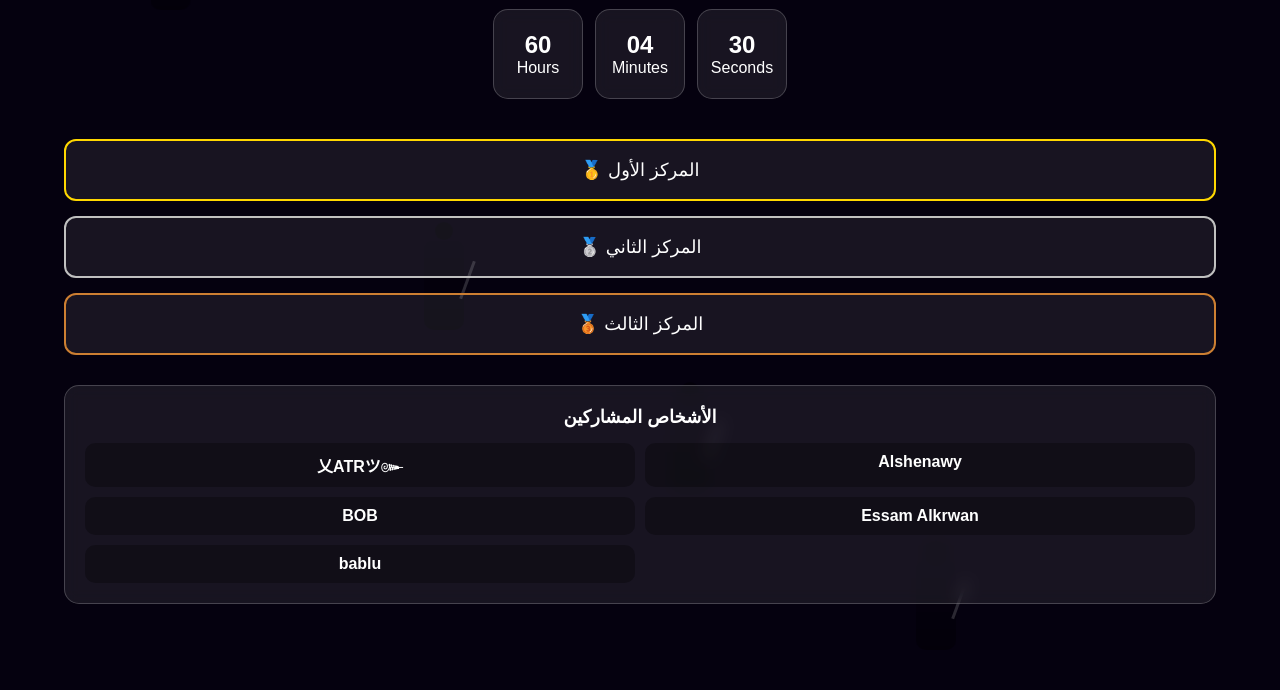
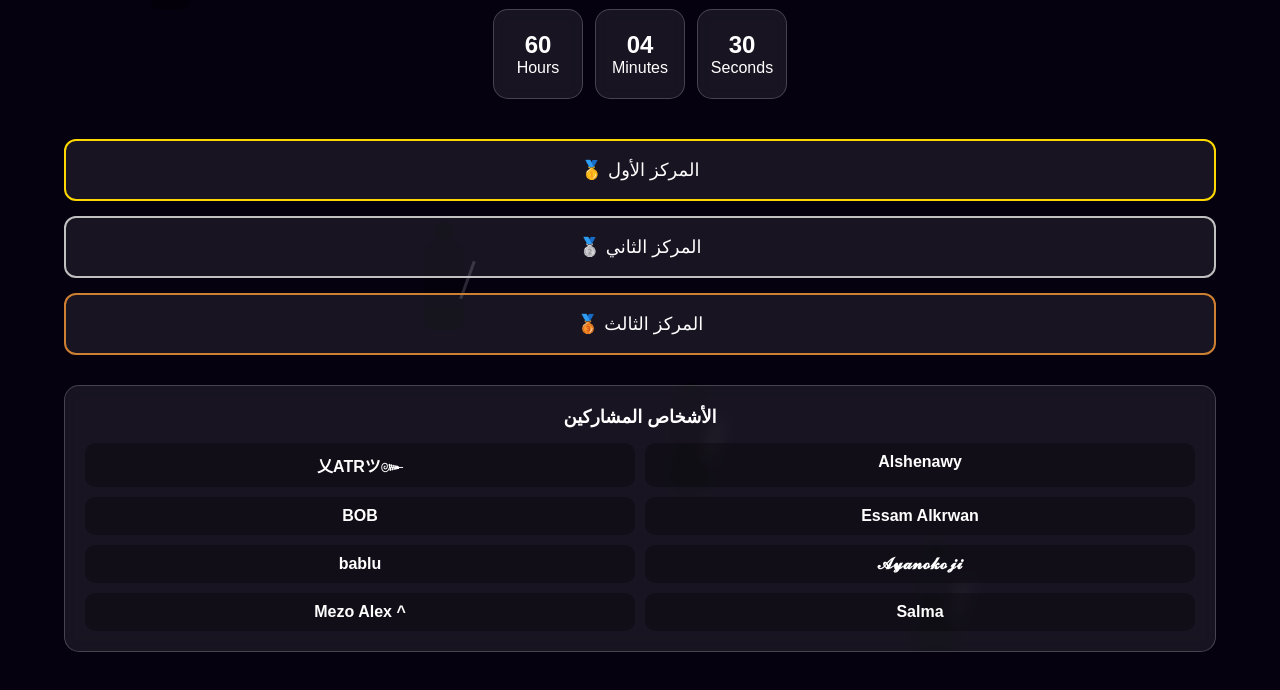
Before and after one commit to 1bobdaf3-star/lorx-astor, a plain HTML site: page index.html in a window 1280 px wide. Shown: the part 80-770 px from the top of the page. Drawn offline with Linux system fonts and the light colour scheme.

Commit message:
Update index.html

```diff
--- a/index.html
+++ b/index.html
@@ -217,6 +217,9 @@ body{
         <div>BOB</div>
         <div>Essam Alkrwan</div>
         <div>bablu</div>
+        <div>𝓐𝔂𝓪𝓷𝓸𝓴𝓸𝓳𝓲</div>
+        <div>Mezo Alex ^</div>
+        <div>Salma</div>
     </div>
 </div>
 
```
